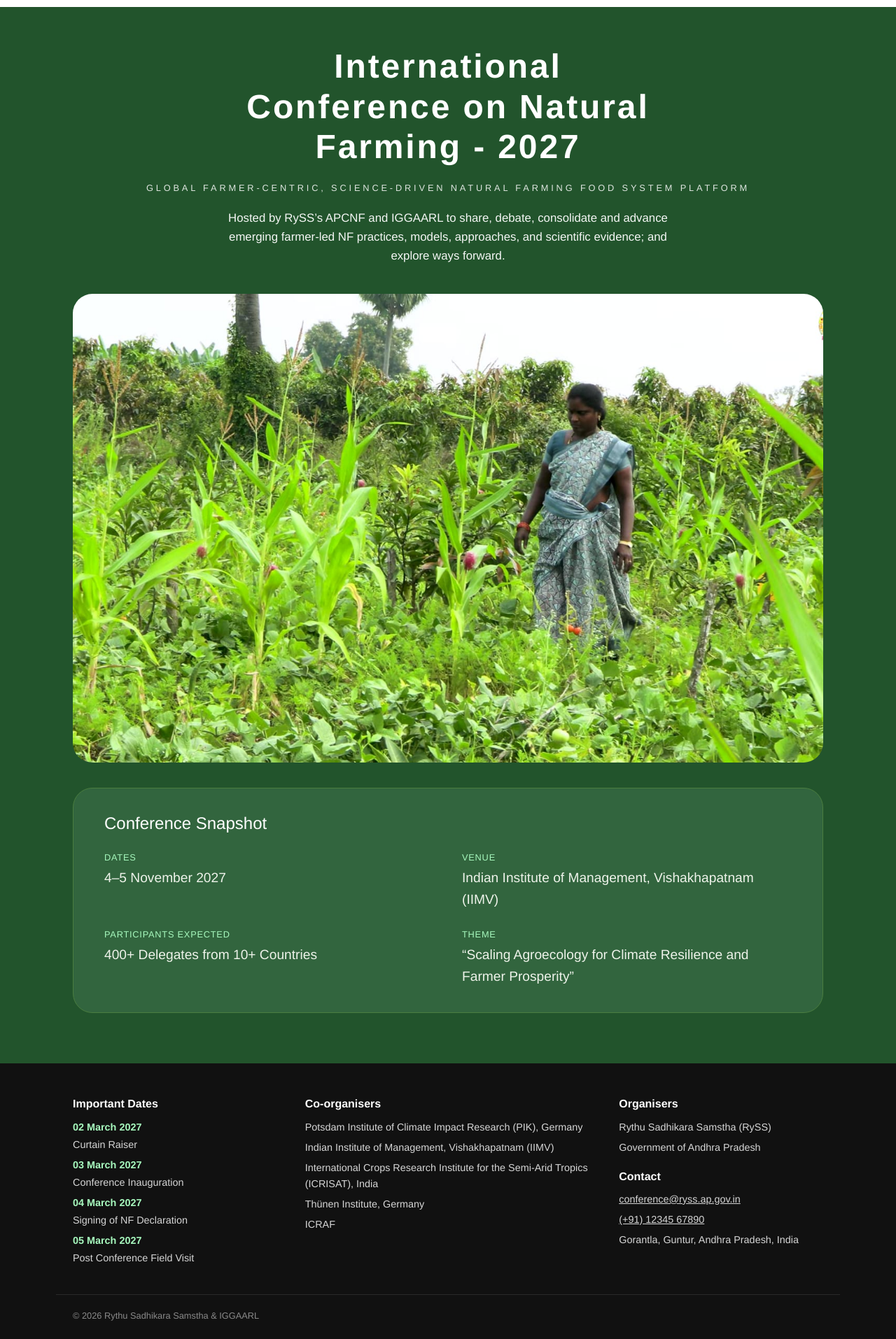
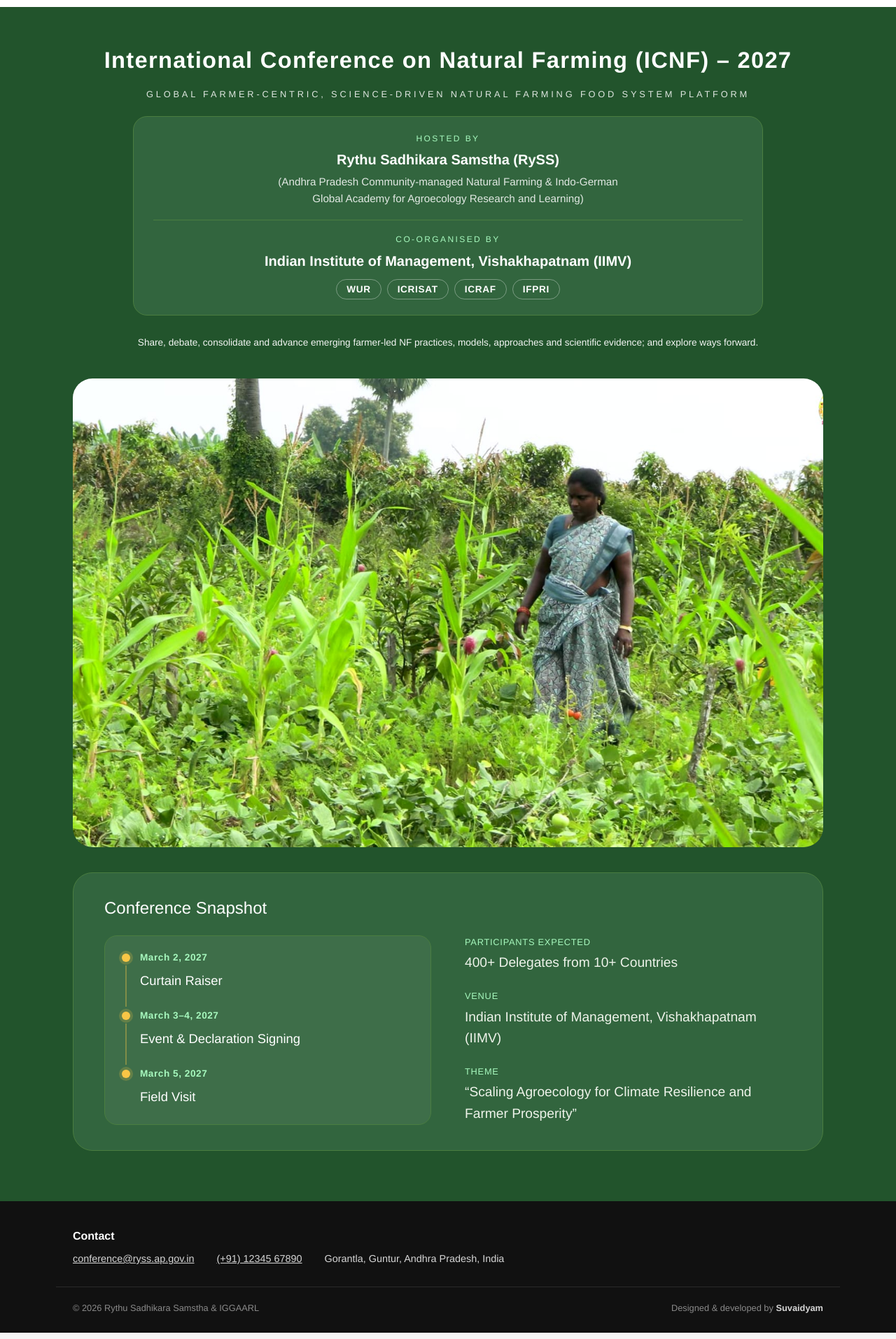
Before and after one commit to Suvaidyam/conference-website, a Vue app: page / in a window 1280 px wide. Shown: the part 146-2060 px from the top of the page at 70% size. Built offline with nearby package versions, Linux system fonts and the light colour scheme.

Commit message:
update all new changes

```diff
--- a/src/components/SiteFooter.vue
+++ b/src/components/SiteFooter.vue
@@ -1,37 +1,24 @@
 <script setup>
-import { contact, timeline, organisers, coOrganisers } from '../data/conference'
+import { contact } from '../data/conference'
 </script>
 
 <template>
   <footer class="footer">
-    <div class="container grid">
-      <section>
-        <h2>Important Dates</h2>
-        <ol class="timeline">
-          <li v-for="item in timeline" :key="item.label">
-            <span class="date">{{ item.date }}</span>
-            <span>{{ item.label }}</span>
-          </li>
-        </ol>
-      </section>
-
-      <section>
-        <h2>Co-organisers</h2>
-        <ul><li v-for="o in coOrganisers" :key="o">{{ o }}</li></ul>
-      </section>
-
-      <section>
-        <h2>Organisers</h2>
-        <ul><li v-for="o in organisers" :key="o">{{ o }}</li></ul>
-        <h2 class="mt">Contact</h2>
-        <ul>
-          <li><a :href="`mailto:${contact.email}`">{{ contact.email }}</a></li>
-          <li><a :href="`tel:${contact.phone.replace(/[^+\d]/g, '')}`">{{ contact.phone }}</a></li>
-          <li>{{ contact.address }}</li>
-        </ul>
-      </section>
+    <section class="container">
+      <h2>Contact</h2>
+      <ul class="contact">
+        <li><a :href="`mailto:${contact.email}`">{{ contact.email }}</a></li>
+        <li><a :href="`tel:${contact.phone.replace(/[^+\d]/g, '')}`">{{ contact.phone }}</a></li>
+        <li>{{ contact.address }}</li>
+      </ul>
+    </section>
+    <div class="container bottom">
+      <p>© 2026 Rythu Sadhikara Samstha &amp; IGGAARL</p>
+      <p>
+        Designed &amp; developed by
+        <a href="https://suvaidyam.com" target="_blank" rel="noopener" class="credit">Suvaidyam</a>
+      </p>
     </div>
-    <p class="container copy">© 2026 Rythu Sadhikara Samstha &amp; IGGAARL</p>
   </footer>
 </template>
 
@@ -39,13 +26,8 @@ import { contact, timeline, organisers, coOrganisers } from '../data/conference'
 .footer {
   background: #111;
   color: #d6d6d6;
-  padding: 48px 0 24px;
+  padding: 40px 0 24px;
   font-size: 0.9rem;
-}
-.grid {
-  display: grid;
-  grid-template-columns: 1fr 1.4fr 1fr;
-  gap: 40px;
 }
 h2 {
   color: #fff;
@@ -53,14 +35,31 @@ h2 {
   font-weight: 600;
   margin: 0 0 12px;
 }
-.mt { margin-top: 20px; }
-ul, ol { list-style: none; margin: 0; padding: 0; display: grid; gap: 6px; }
+.contact {
+  list-style: none;
+  margin: 0;
+  padding: 0;
+  display: flex;
+  flex-wrap: wrap;
+  gap: 8px 32px;
+}
 a { color: #d6d6d6; }
 a:hover { color: var(--gold); }
-.timeline li { display: grid; gap: 2px; }
-.timeline .date { color: var(--mint); font-weight: 600; }
-.copy { margin-top: 40px; padding-top: 20px; border-top: 1px solid #2a2a2a; font-size: 0.8rem; color: #8a8a8a; }
+.bottom {
+  display: flex;
+  flex-wrap: wrap;
+  justify-content: space-between;
+  gap: 6px 24px;
+  margin-top: 28px;
+  padding-top: 20px;
+  border-top: 1px solid #2a2a2a;
+  font-size: 0.8rem;
+  color: #8a8a8a;
+}
+.bottom p { margin: 0; }
+.credit { color: #d6d6d6; font-weight: 600; text-decoration: none; }
+.credit:hover { color: var(--gold); text-decoration: underline; }
 @media (max-width: 760px) {
-  .grid { grid-template-columns: 1fr; gap: 28px; }
+  .contact { flex-direction: column; }
 }
 </style>
--- a/src/data/conference.js
+++ b/src/data/conference.js
@@ -2,16 +2,31 @@
 // Items marked TODO were placeholders in the deck and need real content.
 
 export const conference = {
-  title: 'International Conference on Natural Farming - 2027',
+  title: 'International Conference on Natural Farming (ICNF) – 2027',
   tagline: 'Global Farmer-centric, Science-driven Natural Farming Food System Platform',
+  hostedBy: {
+    name: 'Rythu Sadhikara Samstha (RySS)',
+    detail:
+      'Andhra Pradesh Community-managed Natural Farming & Indo-German Global Academy for Agroecology Research and Learning',
+  },
+  coOrganisedBy: {
+    lead: 'Indian Institute of Management, Vishakhapatnam (IIMV)',
+    others: ['WUR', 'ICRISAT', 'ICRAF', 'IFPRI'],
+  },
   intro:
-    'Hosted by RySS’s APCNF and IGGAARL to share, debate, consolidate and advance emerging farmer-led NF practices, models, approaches, and scientific evidence; and explore ways forward.',
-  snapshot: [
-    { label: 'Dates', value: '4–5 November 2027' },
-    { label: 'Venue', value: 'Indian Institute of Management, Vishakhapatnam (IIMV)' },
-    { label: 'Participants Expected', value: '400+ Delegates from 10+ Countries' },
-    { label: 'Theme', value: '“Scaling Agroecology for Climate Resilience and Farmer Prosperity”' },
-  ],
+    'Share, debate, consolidate and advance emerging farmer-led NF practices, models, approaches and scientific evidence; and explore ways forward.',
+  snapshot: {
+    dates: [
+      { date: 'March 2, 2027', label: 'Curtain Raiser' },
+      { date: 'March 3–4, 2027', label: 'Event & Declaration Signing' },
+      { date: 'March 5, 2027', label: 'Field Visit' },
+    ],
+    details: [
+      { label: 'Participants Expected', value: '400+ Delegates from 10+ Countries' },
+      { label: 'Venue', value: 'Indian Institute of Management, Vishakhapatnam (IIMV)' },
+      { label: 'Theme', value: '“Scaling Agroecology for Climate Resilience and Farmer Prosperity”' },
+    ],
+  },
 }
 
 export const about = {
--- a/src/views/HomeView.vue
+++ b/src/views/HomeView.vue
@@ -5,10 +5,28 @@ import hero from '../assets/img/hero.jpg'
 
 <template>
   <section class="hero">
-    <div class="container">
+    <div class="hero-text">
       <h1>{{ conference.title }}</h1>
       <p class="tagline">{{ conference.tagline }}</p>
+
+      <div class="hosts">
+        <div class="host">
+          <span class="host-label">Hosted by</span>
+          <strong class="host-name">{{ conference.hostedBy.name }}</strong>
+          <span class="host-detail">({{ conference.hostedBy.detail }})</span>
+        </div>
+        <div class="host">
+          <span class="host-label">Co-organised by</span>
+          <strong class="host-name">{{ conference.coOrganisedBy.lead }}</strong>
+          <ul class="partners">
+            <li v-for="p in conference.coOrganisedBy.others" :key="p">{{ p }}</li>
+          </ul>
+        </div>
+      </div>
+
       <p class="intro">{{ conference.intro }}</p>
+    </div>
+    <div class="container">
 
       <img :src="hero" alt="A farmer walking through a natural-farming field of maize and vegetables" class="hero-img" />
 
@@ -16,12 +34,20 @@ import hero from '../assets/img/hero.jpg'
         <div class="snapshot-head">
           <h2>Conference Snapshot</h2>
         </div>
-        <dl>
-          <div v-for="item in conference.snapshot" :key="item.label">
-            <dt>{{ item.label }}</dt>
-            <dd>{{ item.value }}</dd>
-          </div>
-        </dl>
+        <div class="snapshot-body">
+          <ol class="key-dates" aria-label="Key dates">
+            <li v-for="item in conference.snapshot.dates" :key="item.date">
+              <span class="kd-date">{{ item.date }}</span>
+              <span class="kd-label">{{ item.label }}</span>
+            </li>
+          </ol>
+          <dl>
+            <div v-for="item in conference.snapshot.details" :key="item.label">
+              <dt>{{ item.label }}</dt>
+              <dd>{{ item.value }}</dd>
+            </div>
+          </dl>
+        </div>
       </div>
     </div>
   </section>
@@ -34,11 +60,12 @@ import hero from '../assets/img/hero.jpg'
   padding: 56px 0 72px;
   text-align: center;
 }
+/* Title, tagline and intro each sit on one line on wide screens and wrap below that. */
+.hero-text { padding-inline: 24px; }
 h1 {
-  font-size: clamp(1.9rem, 4.5vw, 3rem);
+  font-size: clamp(1.9rem, 2.55vw, 3rem);
   font-weight: 700;
-  letter-spacing: 0.06em;
-  max-width: 22ch;
+  letter-spacing: 0.04em;
   margin: 0 auto 20px;
 }
 .tagline {
@@ -48,7 +75,48 @@ h1 {
   opacity: 0.85;
   margin: 0 0 20px;
 }
+.hosts {
+  display: grid;
+  gap: 18px;
+  max-width: 900px;
+  margin: 0 auto 28px;
+  padding: 22px 28px;
+  border: 1px solid #4a7d40;
+  border-radius: 20px;
+  background: var(--forest-2);
+}
+.host { display: grid; gap: 4px; justify-items: center; }
+.host + .host { padding-top: 18px; border-top: 1px solid #4a7d40; }
+.host-label {
+  font-size: 0.75rem;
+  letter-spacing: 0.2em;
+  text-transform: uppercase;
+  color: var(--mint);
+}
+.host-name { font-size: 1.25rem; font-weight: 600; }
+.host-detail { font-size: 0.95rem; opacity: 0.85; max-width: 60ch; }
+.partners {
+  display: flex;
+  flex-wrap: wrap;
+  justify-content: center;
+  gap: 8px;
+  margin: 6px 0 0;
+  padding: 0;
+  list-style: none;
+}
+.partners li {
+  padding: 3px 14px;
+  border: 1px solid rgba(255, 255, 255, 0.35);
+  border-radius: 999px;
+  font-size: 0.85rem;
+  font-weight: 600;
+  letter-spacing: 0.05em;
+}
 .intro { max-width: 70ch; margin: 0 auto 40px; font-size: 1.05rem; opacity: 0.95; }
+@media (min-width: 1200px) {
+  h1, .tagline, .intro { white-space: nowrap; }
+  .intro { max-width: none; font-size: clamp(0.85rem, 1.05vw, 1.1rem); }
+}
 .hero-img {
   width: 100%;
   aspect-ratio: 16 / 10;
@@ -72,12 +140,52 @@ h1 {
   margin-bottom: 24px;
 }
 h2 { margin: 0; font-size: 1.5rem; }
-dl { margin: 0; display: grid; grid-template-columns: repeat(2, 1fr); gap: 24px 40px; }
+.snapshot-body { display: grid; grid-template-columns: 1fr 1fr; gap: 32px 48px; }
+.key-dates {
+  margin: 0;
+  padding: 20px 24px;
+  list-style: none;
+  display: grid;
+  gap: 20px;
+  border-radius: 18px;
+  background: rgba(255, 255, 255, 0.06);
+  border: 1px solid #4a7d40;
+}
+.key-dates li {
+  position: relative;
+  display: grid;
+  gap: 2px;
+  padding-left: 26px;
+}
+/* Timeline dot + connecting line */
+.key-dates li::before {
+  content: '';
+  position: absolute;
+  left: 0;
+  top: 5px;
+  width: 12px;
+  height: 12px;
+  border-radius: 50%;
+  background: var(--gold);
+  box-shadow: 0 0 0 4px rgba(248, 198, 70, 0.2);
+}
+.key-dates li:not(:last-child)::after {
+  content: '';
+  position: absolute;
+  left: 5px;
+  top: 22px;
+  bottom: -18px;
+  width: 2px;
+  background: rgba(248, 198, 70, 0.35);
+}
+.kd-date { font-size: 0.85rem; font-weight: 600; letter-spacing: 0.04em; color: var(--mint); }
+.kd-label { font-size: 1.15rem; color: #fff; }
+dl { margin: 0; display: grid; gap: 22px; align-content: start; }
 dt { font-size: 0.8rem; text-transform: uppercase; letter-spacing: 0.06em; color: var(--mint); margin-bottom: 4px; }
 dd { margin: 0; font-size: 1.2rem; color: #eef3ea; }
 @media (max-width: 700px) {
   .snapshot { padding: 24px; }
-  dl { grid-template-columns: 1fr; }
+  .snapshot-body { grid-template-columns: 1fr; }
   .hero-img { border-radius: 18px; }
 }
 </style>
--- a/src/views/VenueView.vue
+++ b/src/views/VenueView.vue
@@ -2,7 +2,7 @@
 import { venue, conference } from '../data/conference'
 import PageHeading from '../components/PageHeading.vue'
 
-const venueName = conference.snapshot.find((s) => s.label === 'Venue').value
+const venueName = conference.snapshot.details.find((s) => s.label === 'Venue').value
 </script>
 
 <template>
```
